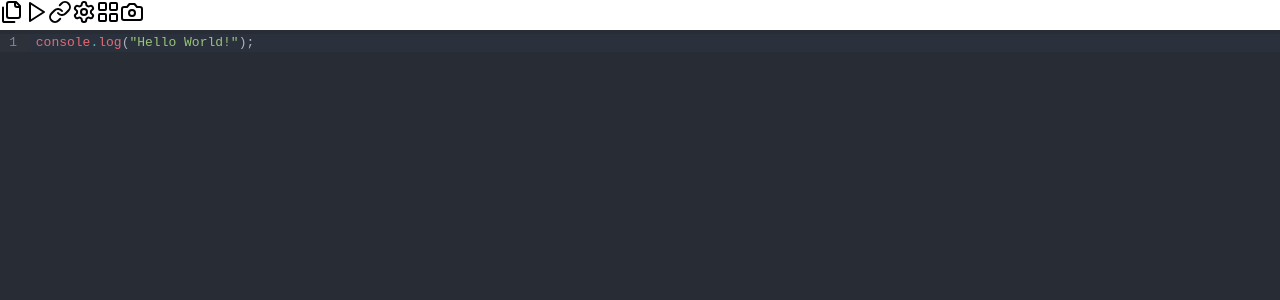
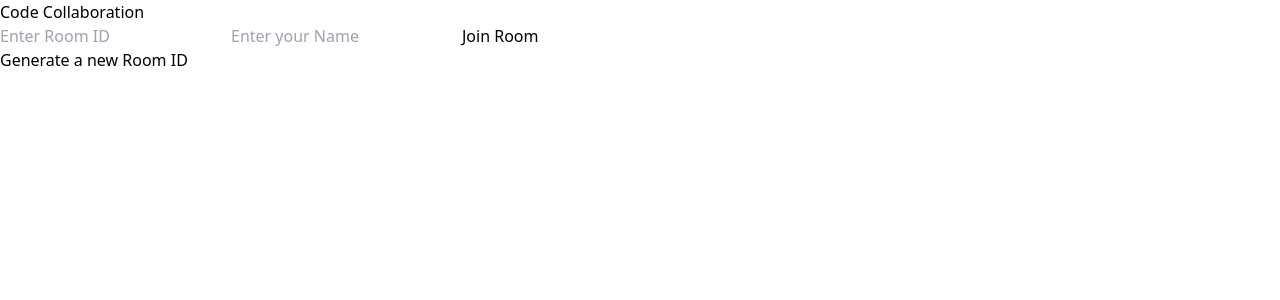
Before and after one commit to ayushh089/InkCode, a React (Vite) app in the folder client/: page / in a window 1280 px wide. Shown: the top 300 px of the page. Built offline with nearby package versions, Linux system fonts and the light colour scheme.

Commit message:
update 2.0

```diff
--- a/client/package.json
+++ b/client/package.json
@@ -20,7 +20,9 @@
     "lucide-react": "^0.469.0",
     "react": "^18.3.1",
     "react-dom": "^18.3.1",
+    "react-router-dom": "^7.1.0",
     "react-toastify": "^11.0.2",
+    "socket.io-client": "^4.8.1",
     "vite": "^5.4.11"
   },
   "devDependencies": {
--- a/client/src/App.jsx
+++ b/client/src/App.jsx
@@ -1,11 +1,17 @@
-import { Layout } from "./pages/layout";
+import React from 'react';
+import { BrowserRouter as Router, Route, Routes } from 'react-router-dom';
+import LandingPage from './Components/LandingPage';
+import { Layout } from './pages/layout';
 
-function App() {
+const App = () => {
   return (
-    <>
-      <Layout />
-    </>
+    <Router>
+      <Routes>
+        <Route path="/" element={<LandingPage />} />
+        <Route path="/editor/:roomId" element={<Layout />} />
+      </Routes>
+    </Router>
   );
-}
+};
 
 export default App;
--- /dev/null
+++ b/client/src/Components/LandingPage.jsx
@@ -0,0 +1,58 @@
+import React, { useState } from 'react';
+import { useNavigate } from 'react-router-dom';
+
+const LandingPage = () => {
+  const [roomId, setRoomId] = useState('');
+  const [name, setName] = useState('');
+  const navigate = useNavigate();
+
+  const createRoom = () => {
+    const newRoomId = Math.random().toString(36).substr(2, 9);
+    setRoomId(newRoomId);
+  };
+
+  const joinRoom = (e) => {
+    e.preventDefault();
+    if (roomId.trim()) {
+      navigate(`/editor/${roomId}`);
+    }
+  };
+
+  return (
+    <div className="flex items-center justify-center min-h-screen bg-gray-100">
+      <div className="p-8 bg-white rounded-lg shadow-md w-96">
+        <h1 className="text-2xl font-bold mb-6 text-center">Code Collaboration</h1>
+        <div className="space-y-4">
+
+          <form onSubmit={joinRoom} className="space-y-2">
+            <input
+              type="text"
+              value={roomId}
+              onChange={(e) => setRoomId(e.target.value)}
+              placeholder="Enter Room ID"
+              className="w-full px-3 py-2 border border-gray-300 rounded focus:outline-none focus:ring-2 focus:ring-blue-500"
+            />
+            <input
+              type="text"
+              value={name}
+              onChange={(e) => setName(e.target.value)}
+              placeholder="Enter your Name"
+              className="w-full px-3 py-2 border border-gray-300 rounded focus:outline-none focus:ring-2 focus:ring-blue-500"
+            />
+            <button
+              type="submit"
+              className="w-full bg-green-500 text-white py-2 px-4 rounded hover:bg-green-600 transition duration-200"
+            >
+              Join Room
+            </button>
+          </form>
+          <div className='text-center text-blue-500 text-lg font-bold cursor-pointer' onClick={createRoom}>
+            Generate a new Room ID
+          </div>
+        </div>
+      </div>
+    </div>
+  );
+};
+
+export default LandingPage;
--- a/client/src/Components/Run_Code/RunCode.jsx
+++ b/client/src/Components/Run_Code/RunCode.jsx
@@ -14,7 +14,7 @@ const RunCode = ({}) => {
     handleCompile,
   } = useContext(UserContext);
   return (
-    <div className="p-4 bg-slate-800  flex flex-col">
+    <div className="p-4 bg-slate-800 ">
       <InputArea customInput={customInput} setCustomInput={setCustomInput} />
       <button
         onClick={handleCompile}
--- a/client/src/pages/layout.jsx
+++ b/client/src/pages/layout.jsx
@@ -4,7 +4,6 @@ import { ToastContainer, toast } from "react-toastify";
 import "react-toastify/dist/ReactToastify.css";
 import axios from "axios";
 import Editor from "../Components/editor/Editor";
-import { User } from "lucide-react";
 const defCode = `console.log("Hello World!");`;
 const UserContext = createContext();
 export function Layout() {
```
Also changed, not shown: 1 other file (tests, documents, lock files or other folders).
